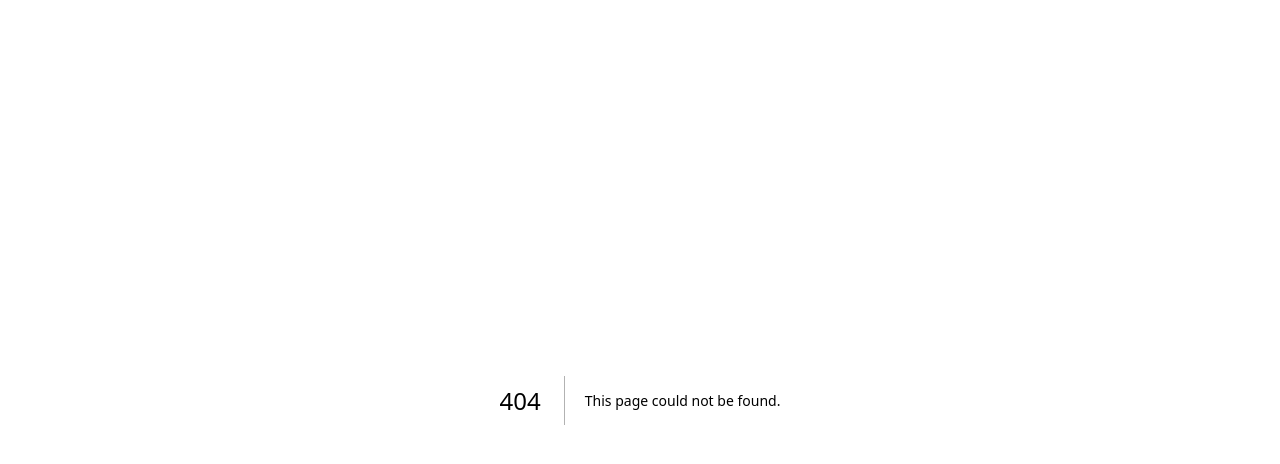
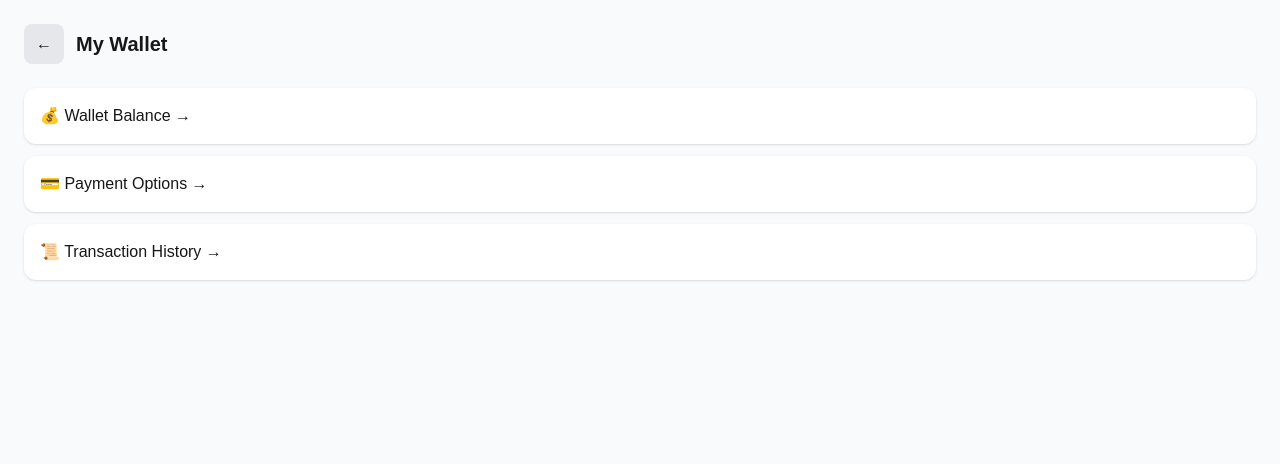
Before and after one commit to raffybonilla/InnSync, a Next.js app: page /user/wallet in a window 1280 px wide. Before the commit this address had no page. Shown: the top 464 px of the page. Built offline with nearby package versions, Linux system fonts and the light colour scheme.

Commit message:
feat: update dashboard and profile, add wallet system (Godinez)

```diff
--- a/src/app/user/dashboard/page.tsx
+++ b/src/app/user/dashboard/page.tsx
@@ -40,13 +40,7 @@ export default function UserDashboard() {
           💰 My Wallet
         </Link>
 
-        <Link href="/user/notifications" className="block hover:text-blue-600">
-          🔔 Notifications
-        </Link>
-
-        <Link href="/user/settings" className="block hover:text-blue-600">
-          ⚙ Settings
-        </Link>
+        {/* ❌ SETTINGS REMOVED */}
 
         {/* logout */}
         <button
@@ -95,7 +89,7 @@ export default function UserDashboard() {
         </div>
 
         {/* QUICK ACTIONS */}
-        <div className="p-6 grid md:grid-cols-2 gap-4">
+        <div className="p-6 grid md:grid-cols-1 gap-4">
 
           <Link
             href="/hotels"
@@ -107,44 +101,28 @@ export default function UserDashboard() {
             </p>
           </Link>
 
-          <Link
-            href="/user/settings"
-            className="bg-white p-6 rounded shadow hover:shadow-lg transition"
-          >
-            <h3 className="text-xl font-bold">⚙ Settings</h3>
-            <p className="text-gray-600 mt-1">
-              Manage account preferences
-            </p>
-          </Link>
-
         </div>
 
         {/* ================= EXTRA SECTIONS ================= */}
 
         <div className="p-6 grid md:grid-cols-2 gap-4">
 
-          {/* Recent Bookings */}
-          <div className="bg-white p-5 rounded shadow">
-            <h3 className="font-bold text-lg mb-2">📌 Recent Bookings</h3>
-            <p className="text-gray-500">No recent bookings yet.</p>
-          </div>
-
           {/* Recommended Hotels */}
           <div className="bg-white p-5 rounded shadow">
             <h3 className="font-bold text-lg mb-2">🏨 Recommended Hotels</h3>
-            <p className="text-gray-500">Top picks for you in Cebu.</p>
+            <p className="text-gray-500">
+              Top picks for you in Cebu.
+            </p>
           </div>
 
-          {/* Wallet */}
+          {/* About Us */}
           <div className="bg-white p-5 rounded shadow">
-            <h3 className="font-bold text-lg mb-2">💰 Wallet Balance</h3>
-            <p className="text-gray-500">₱0.00</p>
-          </div>
-
-          {/* Notifications */}
-          <div className="bg-white p-5 rounded shadow">
-            <h3 className="font-bold text-lg mb-2">🔔 Notifications</h3>
-            <p className="text-gray-500">No new notifications.</p>
+            <h3 className="font-bold text-lg mb-2">ℹ️ About Us</h3>
+            <p className="text-gray-600 text-sm leading-relaxed">
+              Inn Sync is a modern hotel booking platform designed for travelers in Cebu.
+              We aim to make booking faster, easier, and more reliable with real-time
+              availability, secure payments, and seamless user experience.
+            </p>
           </div>
 
         </div>
--- a/src/app/user/profile/page.tsx
+++ b/src/app/user/profile/page.tsx
@@ -1,8 +1,11 @@
 "use client";
 
 import { useState } from "react";
+import { useRouter } from "next/navigation";
 
 export default function UserProfile() {
+  const router = useRouter();
+
   const [form, setForm] = useState({
     fullName: "",
     email: "",
@@ -19,7 +22,17 @@ export default function UserProfile() {
   return (
     <div className="min-h-screen bg-gray-100 p-6">
 
-      <div className="max-w-2xl mx-auto bg-white p-6 rounded shadow">
+      <div className="max-w-2xl mx-auto">
+
+        {/* BACK BUTTON */}
+        <button
+          onClick={() => router.push("/user/dashboard")}
+          className="mb-4 text-sm bg-gray-200 px-3 py-1 rounded hover:bg-gray-300"
+        >
+          ← Back to Dashboard
+        </button>
+
+        <div className="bg-white p-6 rounded shadow">
 
           <h1 className="text-2xl font-bold mb-4">
             My Profile
@@ -62,7 +75,6 @@ export default function UserProfile() {
               className="w-full border p-2 rounded"
             />
 
-          {/* GENDER */}
             <select
               name="gender"
               value={form.gender}
@@ -74,7 +86,6 @@ export default function UserProfile() {
               <option>Female</option>
             </select>
 
-          {/* BIRTHDAY */}
             <input
               type="date"
               name="birthday"
@@ -83,7 +94,6 @@ export default function UserProfile() {
               className="w-full border p-2 rounded"
             />
 
-          {/* PASSWORD */}
             <input
               type="password"
               name="password"
@@ -98,6 +108,9 @@ export default function UserProfile() {
             </button>
 
           </div>
+
+        </div>
+
       </div>
 
     </div>
--- /dev/null
+++ b/src/app/user/wallet/page.tsx
@@ -0,0 +1,175 @@
+"use client";
+
+import { useState } from "react";
+import { useRouter } from "next/navigation";
+
+type View = "menu" | "balance" | "payment" | "transactions";
+
+type Transaction = {
+  id: number;
+  title: string;
+  date: string;
+  amount: number;
+  type: "credit" | "debit";
+};
+
+export default function WalletPage() {
+  const router = useRouter();
+
+  const [view, setView] = useState<View>("menu");
+
+  const [balance] = useState(1234);
+  const [cashback] = useState(250);
+
+  const transactions: Transaction[] = [
+    {
+      id: 1,
+      title: "Radisson Blu Cebu",
+      date: "2026-05-01",
+      amount: -5000,
+      type: "debit",
+    },
+    {
+      id: 2,
+      title: "Shangri-La Cebu",
+      date: "2026-04-20",
+      amount: -8000,
+      type: "debit",
+    },
+    {
+      id: 3,
+      title: "Cashback Reward",
+      date: "2026-05-02",
+      amount: 250,
+      type: "credit",
+    },
+  ];
+
+  const goBack = () => {
+    if (view === "menu") {
+      router.push("/user/dashboard");
+    } else {
+      setView("menu");
+    }
+  };
+
+  return (
+    <div className="min-h-screen bg-gray-50 p-6">
+
+      {/* HEADER */}
+      <div className="flex items-center gap-3 mb-6">
+        <button
+          onClick={goBack}
+          className="px-3 py-2 bg-gray-200 rounded-lg"
+        >
+          ←
+        </button>
+
+        <h1 className="text-xl font-bold">My Wallet</h1>
+      </div>
+
+      {/* ================= MENU VIEW ================= */}
+      {view === "menu" && (
+        <div className="space-y-3">
+
+          <button
+            onClick={() => setView("balance")}
+            className="w-full p-4 bg-white rounded-xl shadow text-left"
+          >
+            💰 Wallet Balance →
+          </button>
+
+          <button
+            onClick={() => setView("payment")}
+            className="w-full p-4 bg-white rounded-xl shadow text-left"
+          >
+            💳 Payment Options →
+          </button>
+
+          <button
+            onClick={() => setView("transactions")}
+            className="w-full p-4 bg-white rounded-xl shadow text-left"
+          >
+            📜 Transaction History →
+          </button>
+
+        </div>
+      )}
+
+      {/* ================= BALANCE VIEW ================= */}
+      {view === "balance" && (
+        <div className="bg-white p-5 rounded-xl shadow">
+          <h2 className="font-semibold mb-4">💰 Wallet Balance</h2>
+
+          <p className="text-sm text-gray-500">Available Balance</p>
+          <p className="text-2xl font-bold">₱{balance}</p>
+
+          <p className="text-sm text-gray-500 mt-3">Cashback</p>
+          <p className="text-2xl font-bold text-green-600">
+            ₱{cashback}
+          </p>
+        </div>
+      )}
+
+      {/* ================= PAYMENT VIEW ================= */}
+      {view === "payment" && (
+        <div className="bg-white p-5 rounded-xl shadow">
+          <h2 className="font-semibold mb-4">💳 Payment Options</h2>
+
+          <div className="space-y-2">
+            <button className="w-full p-3 bg-blue-500 text-white rounded-lg">
+              Pay with GCash
+            </button>
+
+            <button className="w-full p-3 bg-gray-800 text-white rounded-lg">
+              Pay with Card
+            </button>
+
+            <button className="w-full p-3 bg-green-600 text-white rounded-lg">
+              Pay with Wallet Balance
+            </button>
+          </div>
+        </div>
+      )}
+
+      {/* ================= TRANSACTIONS VIEW ================= */}
+      {view === "transactions" && (
+        <div className="bg-white p-5 rounded-xl shadow">
+          <h2 className="font-semibold mb-4">
+            📜 Transaction History
+          </h2>
+
+          <div className="space-y-3">
+            {transactions.map((tx) => (
+              <div
+                key={tx.id}
+                className="flex justify-between border-b pb-2"
+              >
+                <div>
+                  <p className="text-sm font-medium">
+                    {tx.title}
+                  </p>
+                  <p className="text-xs text-gray-500">
+                    {tx.date}
+                  </p>
+                </div>
+
+                <p
+                  className={
+                    tx.type === "credit"
+                      ? "text-green-600 font-semibold"
+                      : "text-red-500 font-semibold"
+                  }
+                >
+                  {tx.type === "credit" ? "+" : "-"}₱
+                  {Math.abs(tx.amount)}
+                </p>
+              </div>
+            ))}
+          </div>
+        </div>
+      )}
+
+    </div>
+  );
+}
```
Lines whose indentation alone changed are shown as unchanged.
